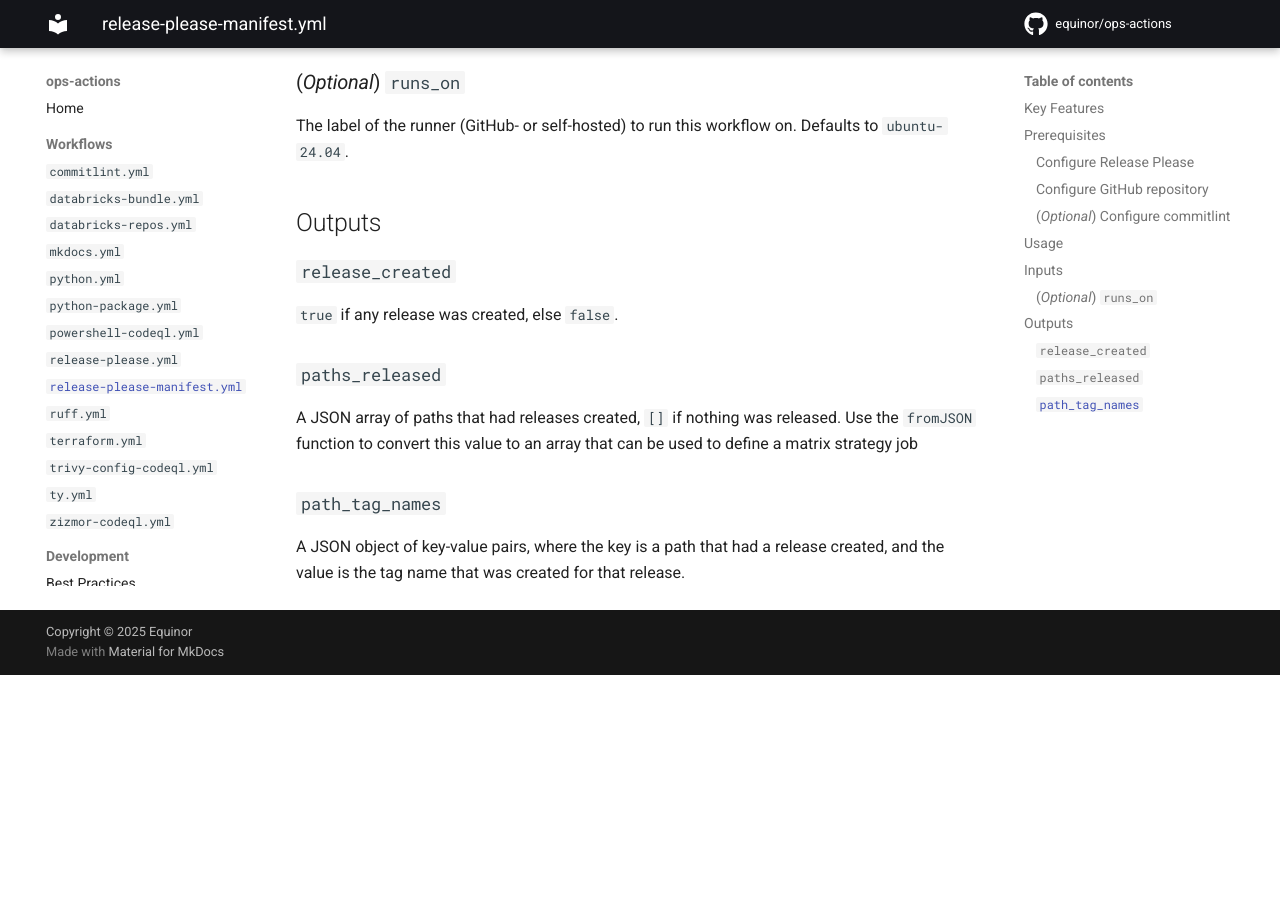
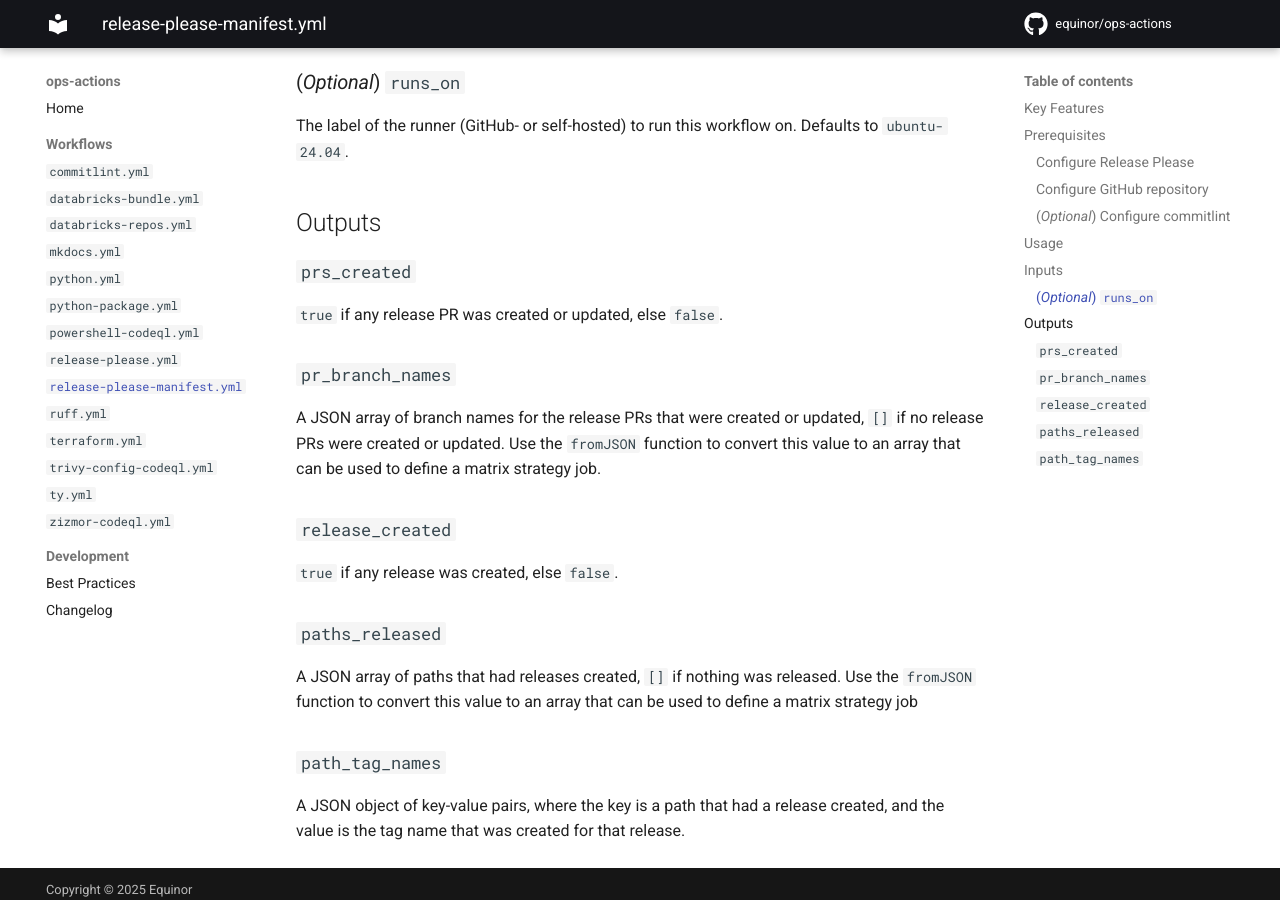
Before and after one commit to equinor/ops-actions, an MkDocs documentation site: the page built from docs/workflows/release-please-manifest.md, in a window 1280 px wide and 900 px high, scrolled down 1936 px. Built offline with MkDocs 1.6.1 and Material for MkDocs 9.7.7, drawn with Linux system fonts in a browser that asks for light colours; comment, search, counter and statistics services are not loaded; before the commit the page ends 2611 px from its top, so only the background shows below that.

Commit message:
feat(release-please-manifest): add outputs `prs_created` and `pr_branch_names` (#1115)
Use output `prs_created` to check if any release PRs were created or
updated, and `pr_branch_names` to checkout the created our updated
release PR branches.

```diff
--- a/docs/workflows/release-please-manifest.md
+++ b/docs/workflows/release-please-manifest.md
@@ -79,6 +79,14 @@
 
 ## Outputs
 
+### `prs_created`
+
+`true` if any release PR was created or updated, else `false`.
+
+### `pr_branch_names`
+
+A JSON array of branch names for the release PRs that were created or updated, `[]` if no release PRs were created or updated. Use the `fromJSON` function to convert this value to an array that can be used to define a matrix strategy job.
+
 ### `release_created`
 
 `true` if any release was created, else `false`.
```
Also changed, not shown: 1 other file.
